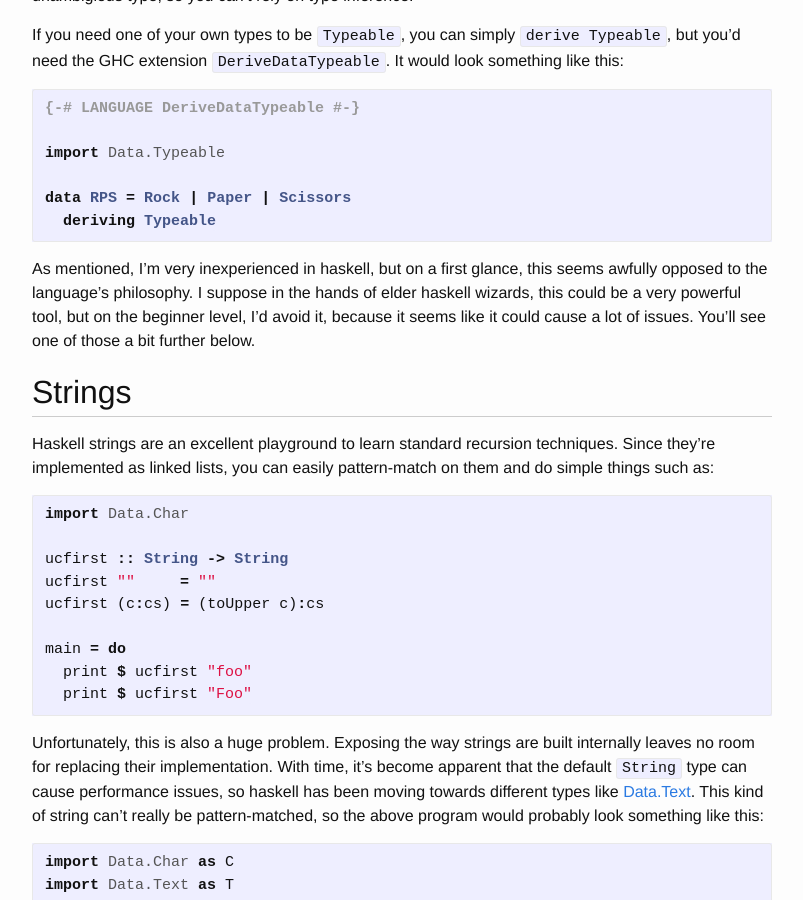
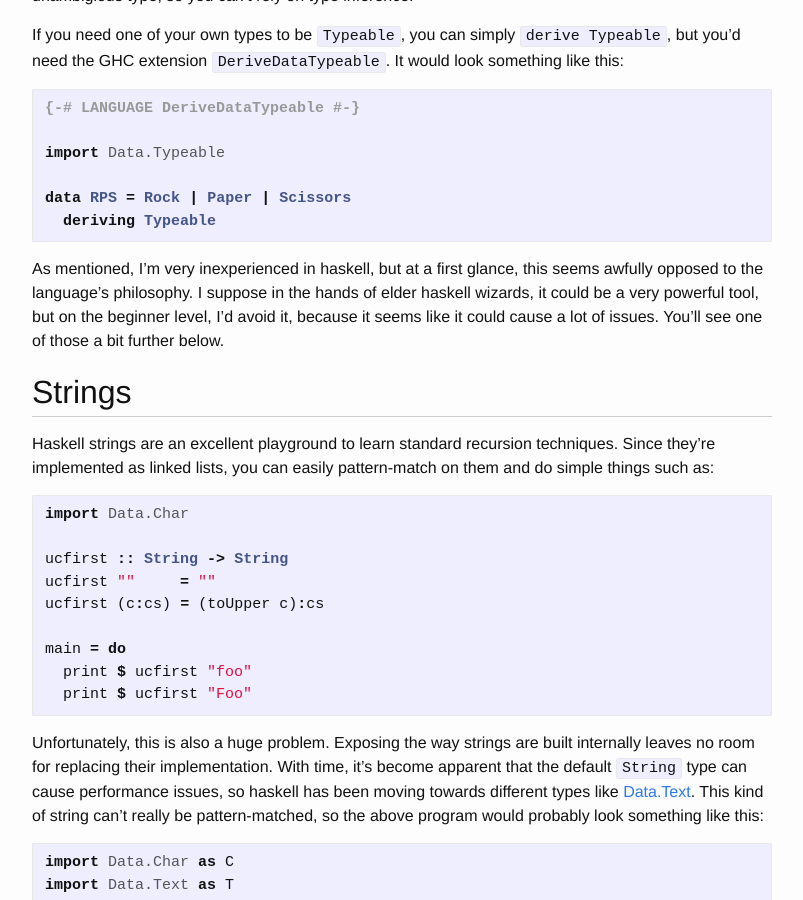
Before and after one commit to AndrewRadev/blog, a Jekyll site: the page built from _posts/2013-01-13-debugging-git-all.markdown, in a window 1280 px wide and 900 px high, scrolled down 1033 px. Shown: the whole window, without its empty margins (238-1041 px from the left). Built offline with Jekyll 4.4.1, drawn with Linux system fonts in a browser that asks for light colours; a script that is not in the unit is left out.

Commit message:
Minor wording change

````diff
--- a/_posts/2013-01-13-debugging-git-all.markdown
+++ b/_posts/2013-01-13-debugging-git-all.markdown
@@ -68,9 +68,9 @@ data RPS = Rock | Paper | Scissors
   deriving Typeable
 ```
 
-As mentioned, I'm very inexperienced in haskell, but on a first glance, this
+As mentioned, I'm very inexperienced in haskell, but at a first glance, this
 seems awfully opposed to the language's philosophy. I suppose in the hands of
-elder haskell wizards, this could be a very powerful tool, but on the beginner
+elder haskell wizards, it could be a very powerful tool, but on the beginner
 level, I'd avoid it, because it seems like it could cause a lot of issues.
 You'll see one of those a bit further below.
 
````
